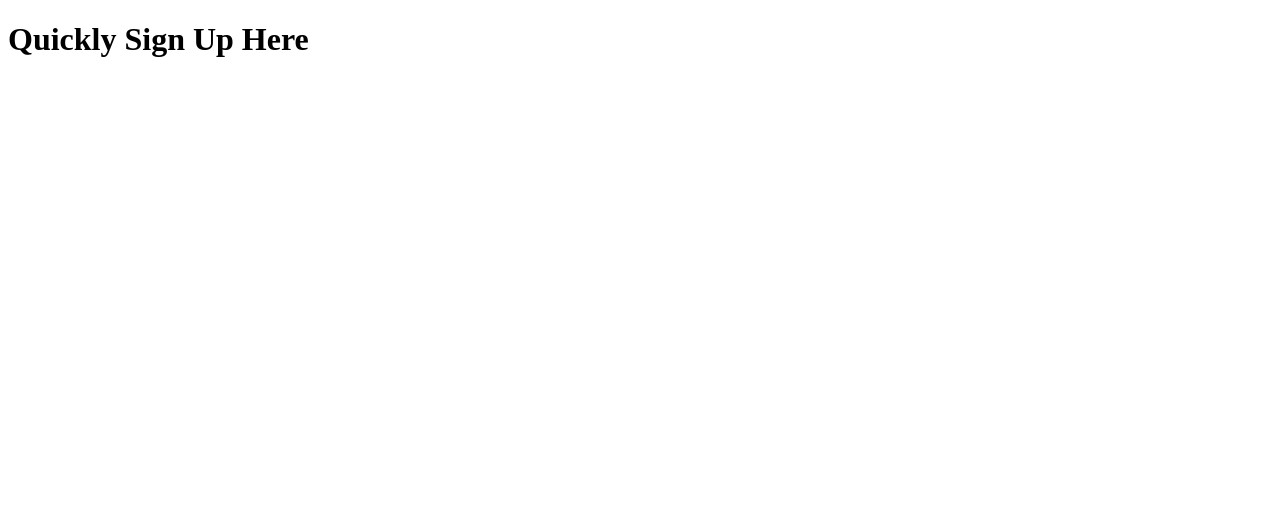
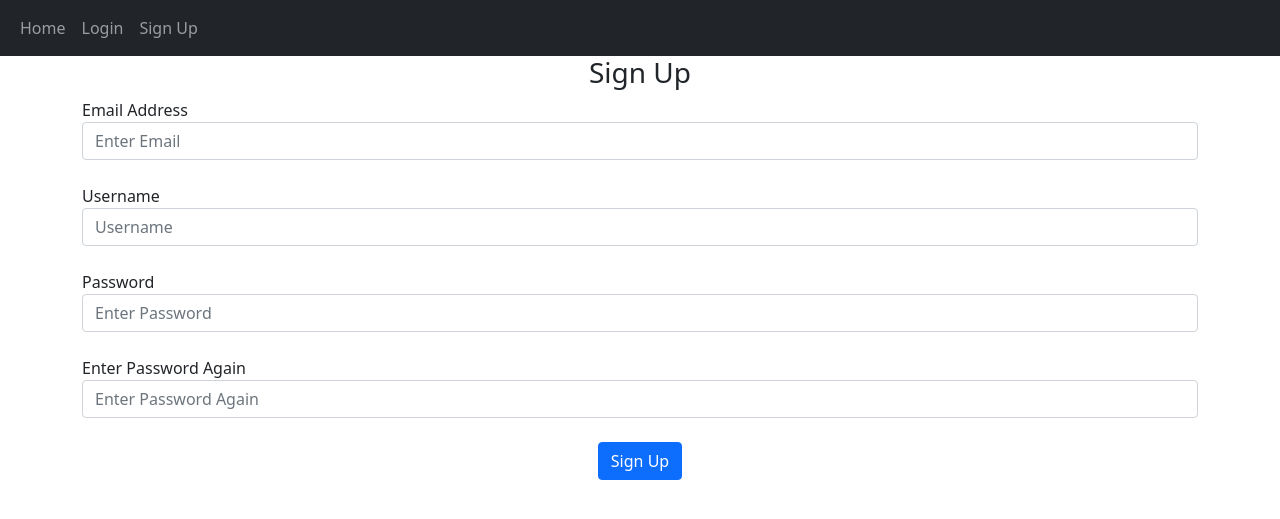
Before and after one commit to binamify/flask-blog-app, a Flask app: page /signup in a window 1280 px wide. Shown: the top 519 px of the page. Run offline with Flask 2, Linux system fonts and the light colour scheme.

Commit message:
Update signup.html

```diff
--- a/website/template/signup.html
+++ b/website/template/signup.html
@@ -1,12 +1,26 @@
-<!DOCTYPE html>
-<html lang="en">
-<head>
-    <meta charset="UTF-8">
-    <meta http-equiv="X-UA-Compatible" content="IE=edge">
-    <meta name="viewport" content="width=device-width, initial-scale=1.0">
-    <title>Sign Up</title>
-</head>
-<body>
-    <h1>Quickly Sign Up Here</h1>
-</body>
-</html>
+{% extends "base.html" %}
+{% block title %}Sign Up{% endblock %}
+{% block content %}
+
+
+<form method="POST">
+<h3 class="text-center">Sign Up</h3>
+<div class="form-group">
+    <label for="email">Email Address</label>
+    <input type="email" name="email" id="email" class="form-control" placeholder="Enter Email" required="required"> <br>
+    <label for="username">Username</label>
+    <input type="username" name="username" id="username" class="form-control" placeholder="Username" required="required"> <br>
+    <label for="password">Password</label>
+    <input type="password" name="password" id="password" class="form-control" placeholder="Enter Password" required="required"> <br>
+    <label for="password1">Enter Password Again</label>
+    <input type="password" name="password1" id="password1" class="form-control" placeholder="Enter Password Again" required="required"> <br>
+    <div align="center">
+    <button class="btn btn-primary center" type="submit">Sign Up</button>
+    </div>
+</div>
+
+</form>
+
+
+
+{% endblock %}
```
